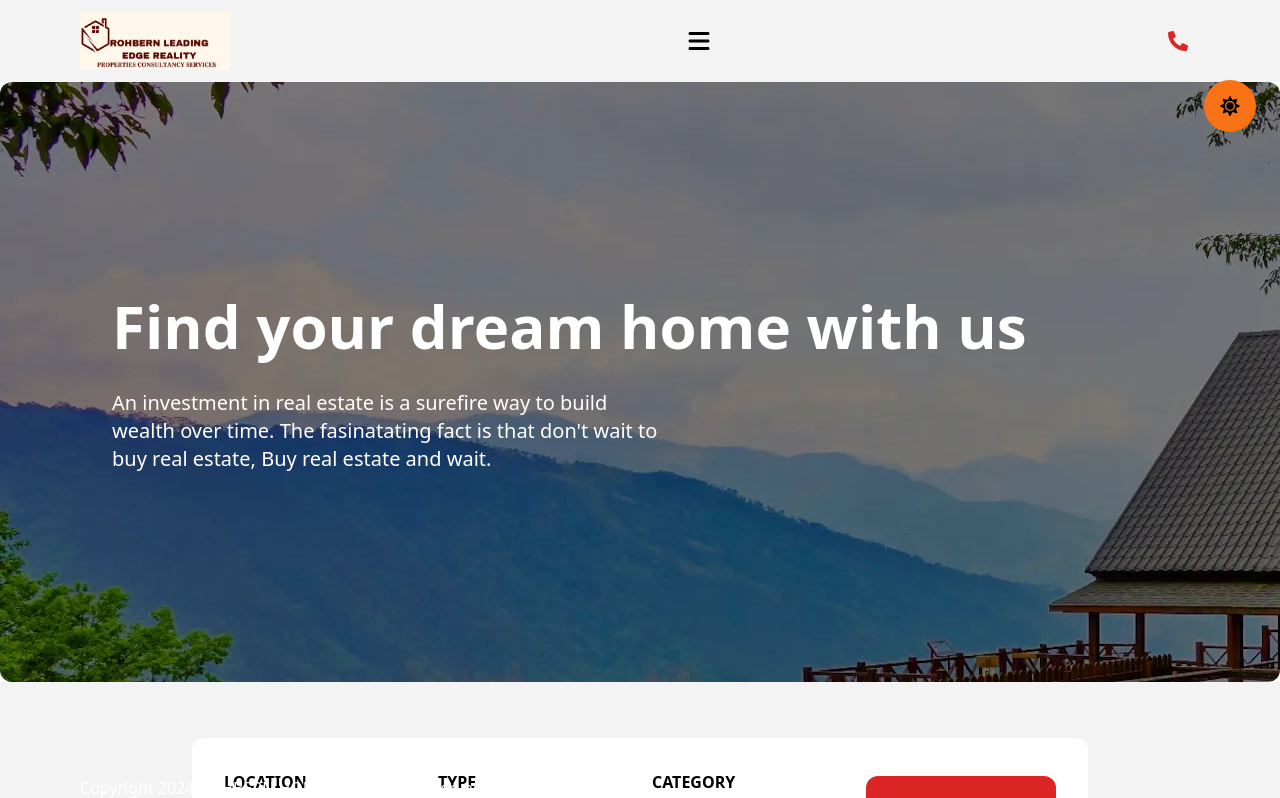
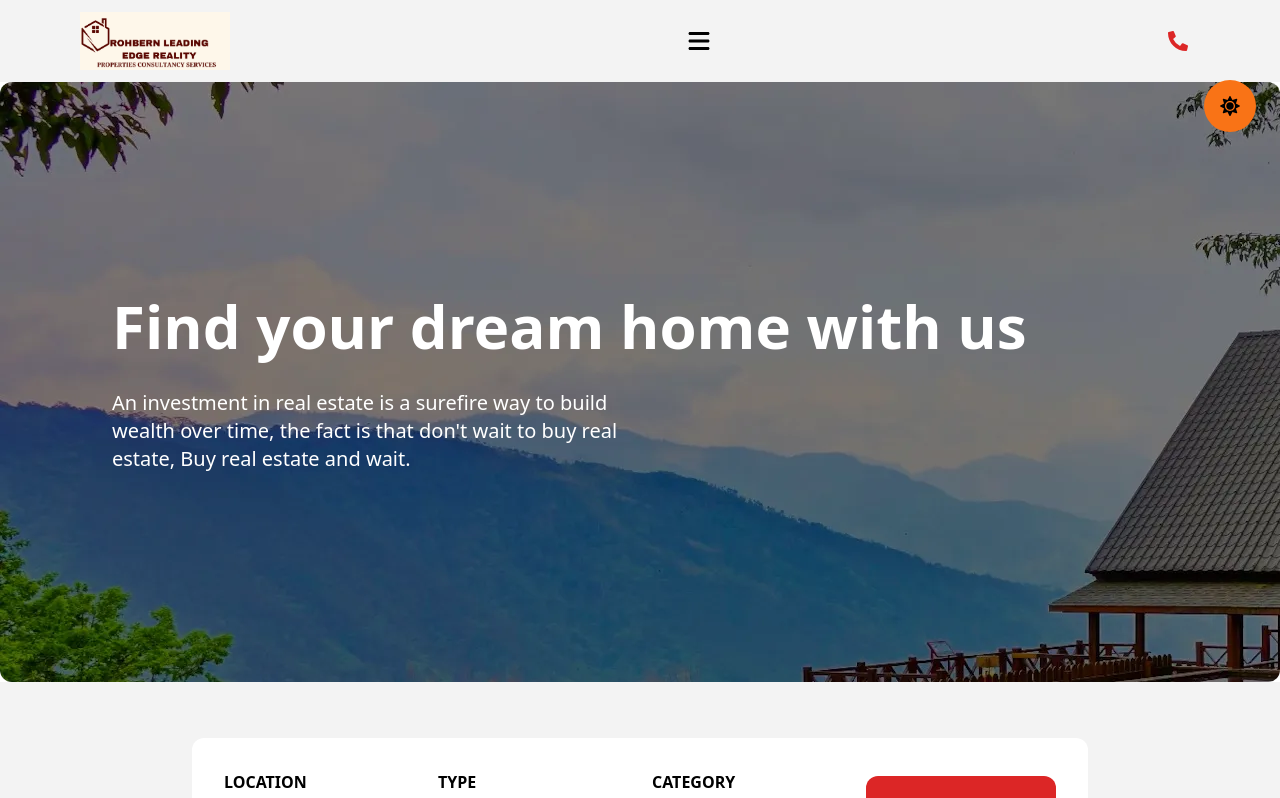
Before and after one commit to Oduluyidavid/Rohbern-Homes-Real-estate-Website, a React (Vite) app: page / in a window 1280 px wide. Shown: the top 798 px of the page. Built offline with nearby package versions, Linux system fonts and the light colour scheme.

Commit message:
good thought

```diff
--- a/src/components/Footer.jsx
+++ b/src/components/Footer.jsx
@@ -68,9 +68,6 @@ const Footer = () => {
               <FaYoutube className="size-5" />
             </div>
           </div>
-          <h1 className="text-white mt-8 fixed bottom-0 items-center">
-            Copyright 2024 ROHBERN HOMES,All Rights Reserved
-          </h1>
         </div>
 
         <div className="flex flex-col justify-center items-start gap-5">
@@ -156,6 +153,9 @@ const Footer = () => {
             <FaSun size={20} className="text-black" />
           )}
         </button>
+        <h1 className="bg-black text-white mt-8 bottom-0 items-center">
+            Copyright 2024 ROHBERN HOMES,All Rights Reserved
+        </h1>
       </div>
     </>
   );
--- a/src/sections/Hero.jsx
+++ b/src/sections/Hero.jsx
@@ -21,7 +21,7 @@ const Hero = () => {
           style={{ background: `url(${heroimg})` }} >
           <h1 data-aos="zoom-in" className="text-6xl text-white font-semibold lg:pr[500px] pr-0 lg:leading-[70px] leading-[60px]">Find your dream home with us</h1>
           <p data-aos-="zoom-in" className="text-white text-xl lg:pr-[500px] pr-0" >
-            An investment in real estate is a surefire way to build wealth over time. The fasinatating fact is that don't wait to buy real estate, Buy real estate and wait.
+            An investment in real estate is a surefire way to build wealth over time, the fact is that don't wait to buy real estate, Buy real estate and wait.
           </p>
         </section>
       </div>
--- a/src/sections/YoutubeVideo.jsx
+++ b/src/sections/YoutubeVideo.jsx
@@ -16,7 +16,7 @@ const YoutubeVideo = ({ links }) => {
         {links.map((link, index) => (
           <iframe
             key={index}
-            width="560"
+            // width="560"
             height="315"
             src={link}
             title="YouTube video player"
@@ -24,6 +24,7 @@ const YoutubeVideo = ({ links }) => {
             allow="accelerometer; autoplay; clipboard-write; encrypted-media; gyroscope; picture-in-picture; web-share"
             referrerpolicy="strict-origin-when-cross-origin"
             allowfullscreen
+            className="min-w[320px]"
           ></iframe>
         ))}
       </section>
```
